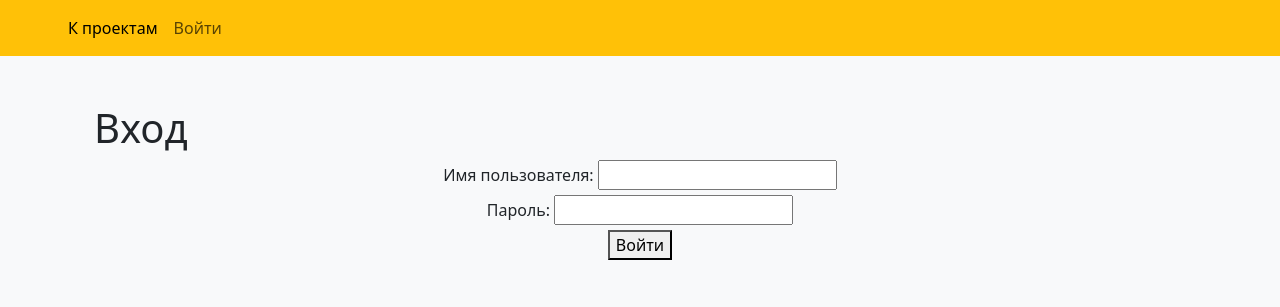
After one commit to antonignatovskij/homework52_Anton_Ignatovskij, a Django app: page /login/ in a window 1280 px wide. The commit adds this page. Shown: the top 307 px of the page. Run offline with Django 5.2, Linux system fonts and the light colour scheme; some libraries are stand-ins or nearby versions.

Commit message:
реализован вход и выход

```diff
--- a/source/accounts/urls.py
+++ b/source/accounts/urls.py
@@ -1,21 +1,10 @@
 from django.urls import path
 
-from todo_app.views import (
-    TaskListView,
-    TaskDetailView,
-    TaskCreateView,
-    TaskUpdateView,
-    TaskDeleteView,
-    ProjectListView,
-    ProjectDetailView,
-    ProjectCreateView,
-    ProjectUpdateView,
-    ProjectDeleteView
-)
+from accounts.views import login_view, logout_view
 
 app_name = 'accounts'
 
 urlpatterns = [
-    # path('tasks/', TaskListView.as_view(), name='task_list'),
-
+    path('login/', login_view, name='login'),
+    path('logout/', logout_view, name='logout'),
 ]
--- a/source/accounts/views.py
+++ b/source/accounts/views.py
@@ -1,3 +1,20 @@
-from django.shortcuts import render
+from django.contrib.auth import authenticate, login, logout
+from django.shortcuts import redirect, render
 
-# Create your views here.
+
+def login_view(request):
+    context = {}
+    if request.method == 'POST':
+        username = request.POST.get('username')
+        password = request.POST.get('password')
+        user = authenticate(request, username=username, password=password)
+        if user is not None:
+            login(request, user)
+            return redirect('tasks:projects')
+        else:
+            context['has_error'] = True
+    return render(request, 'accounts/login.html', context=context)
+
+def logout_view(request):
+    logout(request)
+    return redirect('tasks:projects')
--- /dev/null
+++ b/source/templates/accounts/login.html
@@ -0,0 +1,42 @@
+{% extends "base.html" %}
+
+{% block nav %}
+{% endblock %}
+
+{% block content %}
+<div class="container">
+
+    <h1>Вход</h1>
+
+    <form action="{% url 'accounts:login' %}" method="post" class="text-center">
+
+        {% csrf_token %}
+
+        {% if has_error %}
+
+        <p class="form-error">Неверное имя пользователя или пароль.</p>
+
+        {% endif %}
+
+        <div class="form-group">
+
+            <label for="username" class="form-label">Имя пользователя:</label>
+
+            <input type="text" name="username" id="username">
+
+        </div>
+
+        <div class="form-group">
+
+            <label for="password" class="form-label">Пароль:</label>
+
+            <input type="password" name="password" id="password">
+
+        </div>
+
+        <button type="submit">Войти</button>
+
+    </form>
+
+</div>
+{% endblock %}
--- a/source/templates/base.html
+++ b/source/templates/base.html
@@ -20,6 +20,11 @@
                 <a aria-current="page" class="nav-link active" href="/">К проектам</a>
                 {% block nav %}
                 {% endblock %}
+                {% if request.user.is_authenticated %}
+                    <a class="nav-link" href="{% url 'accounts:logout' %}">выйти</a>
+                {% else %}
+                    <a class="nav-link" href="{% url 'accounts:login' %}">Войти</a>
+                {% endif %}
             </div>
         </div>
     </div>
--- a/source/todo_list/urls.py
+++ b/source/todo_list/urls.py
@@ -20,4 +20,5 @@ from django.urls import path, include
 urlpatterns = [
     path('admin/', admin.site.urls),
     path('', include('todo_app.urls')),
+    path('', include('accounts.urls')),
 ]
```
